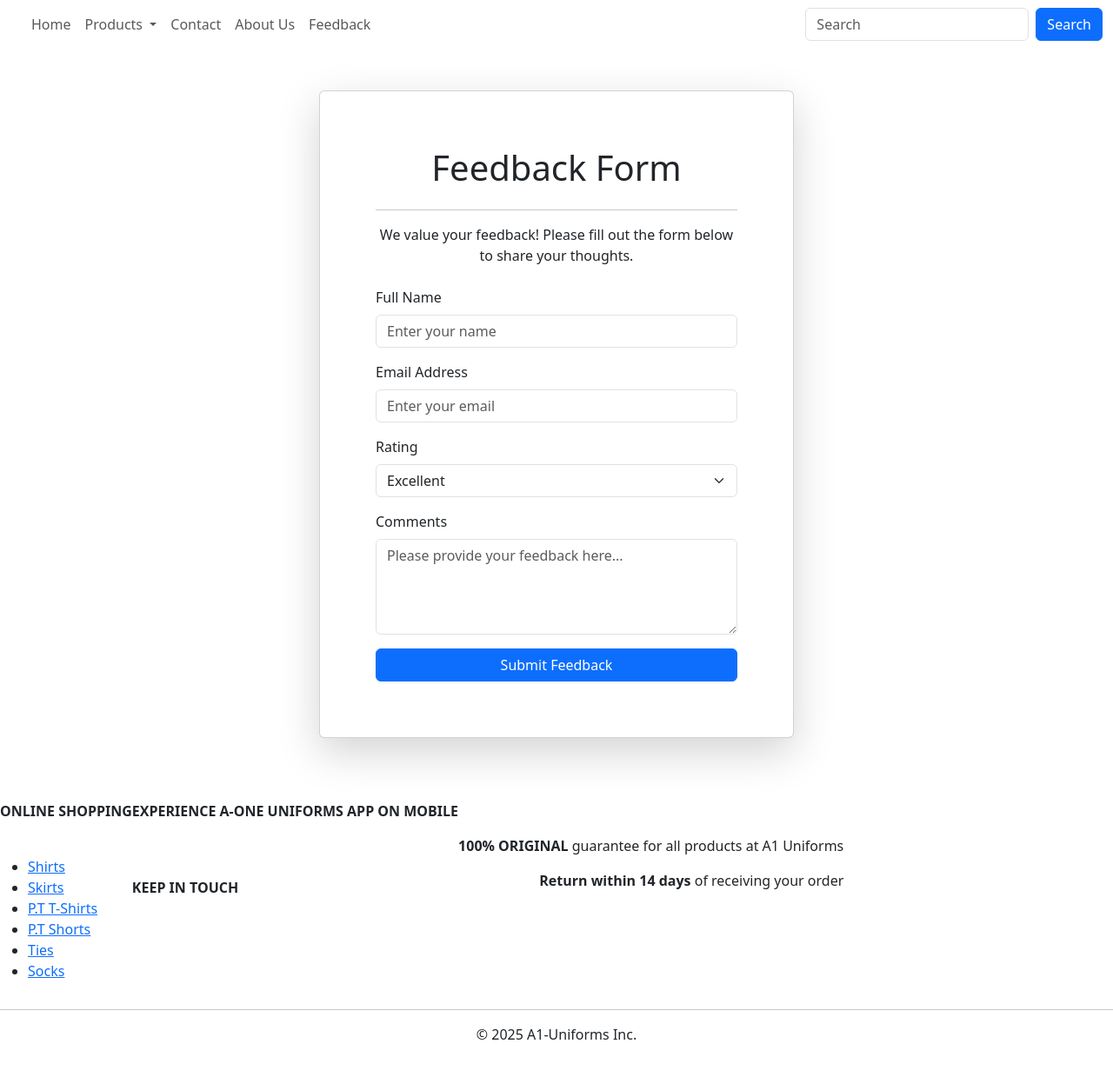
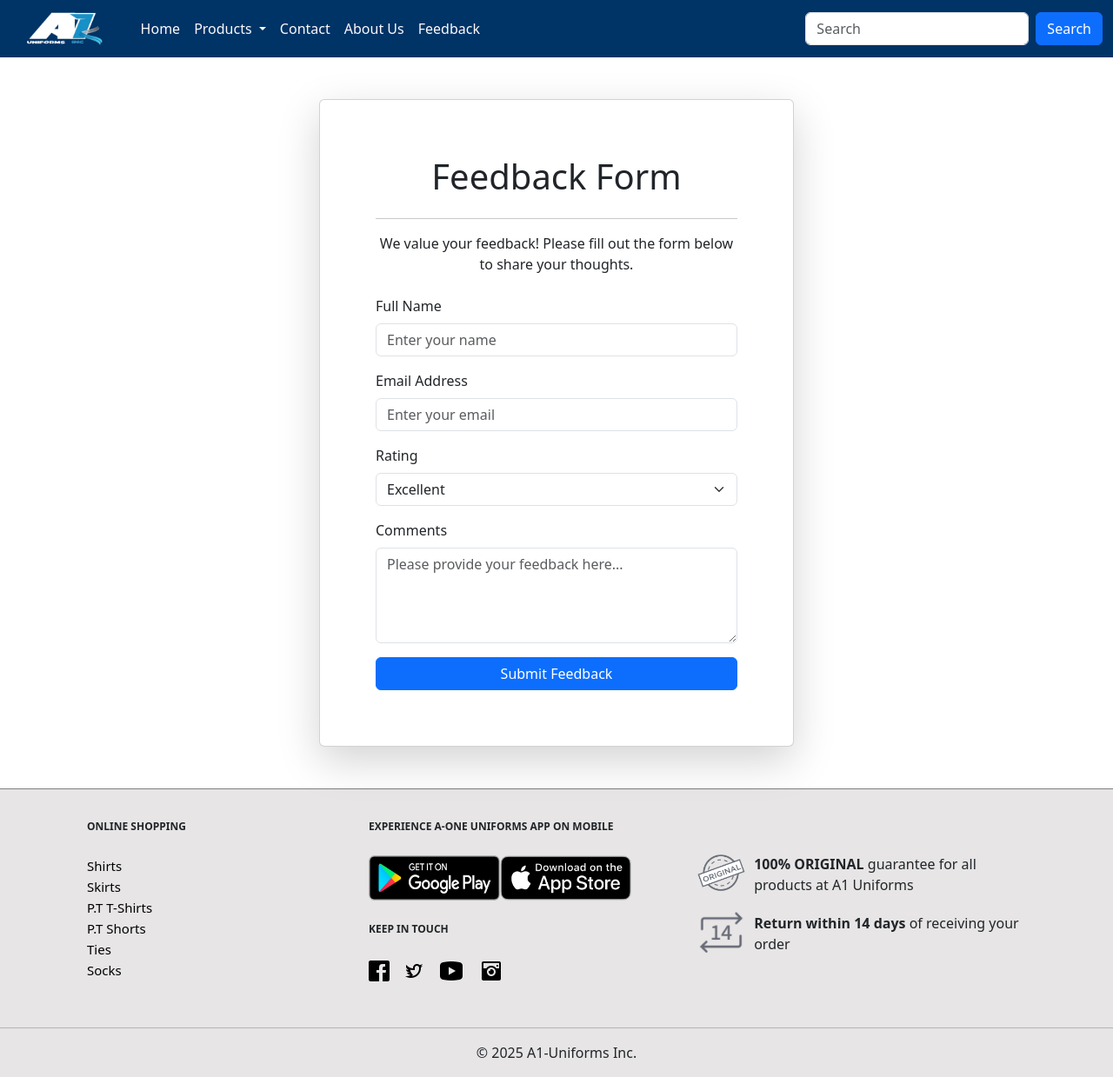
Before and after one commit to HammadKhatri0/A1-Uniform, a plain HTML site: page feedback.html in a window 1280 px wide. Shown: the whole page at 87% size. Before the commit the page ends 1218 px from the top, so only its background shows below. Drawn offline with nearby package versions, Linux system fonts and the light colour scheme; files that its build step writes are made by us from their sources; the site is published under a folder, as on GitHub Pages, so addresses that start at the root find nothing.

Commit message:
Update feedback.html

```diff
--- a/feedback.html
+++ b/feedback.html
@@ -5,47 +5,47 @@
   <meta name="viewport" content="width=device-width, initial-scale=1.0">
   <title>Feedback Form</title>
   <link rel="stylesheet" href="https://cdn.jsdelivr.net/npm/bootstrap@5.3.3/dist/css/bootstrap.min.css">
-  <link rel="stylesheet" href="/style.css">
+  <link rel="stylesheet" href="style.css">
 </head>
 <body>
     <header>
         <!-- Navbar start -->
         <nav class="navbar navbar-expand-lg">
             <div class="container-fluid">
-            <a class="navbar-brand main_logo text-center" href="/index.html"><img src="/images/main logo/1.png" alt=""></a>
+            <a class="navbar-brand main_logo text-center" href="index.html"><img src="images/main logo/1.png" alt=""></a>
             <button class="navbar-toggler" type="button" data-bs-toggle="collapse" data-bs-target="#navbarSupportedContent" aria-controls="navbarSupportedContent" aria-expanded="false" aria-label="Toggle navigation">
                 <span class="navbar-toggler-icon"></span>
             </button>
             <div class="collapse navbar-collapse" id="navbarSupportedContent">
                 <ul class="navbar-nav me-auto mb-2 mb-lg-0">
                 <li class="nav-item">
-                    <a class="nav-link" aria-current="page" href="/index.html">Home</a>
+                    <a class="nav-link" aria-current="page" href="index.html">Home</a>
                 </li>
                 <li class="nav-item dropdown">
                     <a class="nav-link dropdown-toggle" href="#" role="button" data-bs-toggle="dropdown" aria-expanded="false">
                         Products
                     </a>
                     <ul class="dropdown-menu">
-                        <li><a class="dropdown-item" href="/product_shirt.html">Shirts</a></li>
-                        <li><a class="dropdown-item" href="/product_skirt.html">Skirts</a></li>
-                        <li><a class="dropdown-item" href="/product_frock.html">Frocks</a></li>
-                        <li><a class="dropdown-item" href="/product_ptt-shirts.html">P.T T-Shirts</a></li>
-                        <li><a class="dropdown-item" href="/product_ptshorts.html">P.T Shorts</a></li>
-                        <li><a class="dropdown-item" href="/product_pttrackpants.html">P.T Track Pants</a></li>
-                        <li><a class="dropdown-item" href="/product_belts.html">Belts</a></li>
-                        <li><a class="dropdown-item" href="/product_ties.html">Ties</a></li>
-                        <li><a class="dropdown-item" href="/product_logos.html">Logos</a></li>
-                        <li><a class="dropdown-item" href="/product_socks.html">Socks</a></li>
+                        <li><a class="dropdown-item" href="product_shirt.html">Shirts</a></li>
+                        <li><a class="dropdown-item" href="product_skirt.html">Skirts</a></li>
+                        <li><a class="dropdown-item" href="product_frock.html">Frocks</a></li>
+                        <li><a class="dropdown-item" href="product_ptt-shirts.html">P.T T-Shirts</a></li>
+                        <li><a class="dropdown-item" href="product_ptshorts.html">P.T Shorts</a></li>
+                        <li><a class="dropdown-item" href="product_pttrackpants.html">P.T Track Pants</a></li>
+                        <li><a class="dropdown-item" href="product_belts.html">Belts</a></li>
+                        <li><a class="dropdown-item" href="product_ties.html">Ties</a></li>
+                        <li><a class="dropdown-item" href="product_logos.html">Logos</a></li>
+                        <li><a class="dropdown-item" href="product_socks.html">Socks</a></li>
                     </ul>
                 </li>
                 <li class="nav-item">
-                    <a class="nav-link" href="/contact.html">Contact</a>
+                    <a class="nav-link" href="contact.html">Contact</a>
                 </li>
                 <li class="nav-item">
-                  <a class="nav-link" href="/About Us.html">About Us</a>
+                  <a class="nav-link" href="About Us.html">About Us</a>
               </li>
                 <li class="nav-item">
-                  <a class="nav-link" href="/feedback.html">Feedback</a>
+                  <a class="nav-link" href="feedback.html">Feedback</a>
               </li>
                 </ul>
                 <form class="d-flex" role="search">
@@ -111,32 +111,32 @@
             <div class="shoplinks">
                 <p class="heads py-4"><b>ONLINE SHOPPING</b></p>
                 <ul class="footer_links">
-                    <li><a href="/product_shirt.html" class="f_links">Shirts</a></li>
-                    <li><a href="/product_skirt.html" class="f_links">Skirts</a></li>
-                    <li><a href="/product_ptt-shirts.html" class="f_links">P.T T-Shirts</a></li>
-                    <li><a href="/product_ptshorts.html" class="f_links">P.T Shorts</a></li>
-                    <li><a href="/product_ties.html" class="f_links">Ties</a></li>
-                    <li><a href="/product_socks.html" class="f_links">Socks</a></li>
+                    <li><a href="product_shirt.html" class="f_links">Shirts</a></li>
+                    <li><a href="product_skirt.html" class="f_links">Skirts</a></li>
+                    <li><a href="product_ptt-shirts.html" class="f_links">P.T T-Shirts</a></li>
+                    <li><a href="product_ptshorts.html" class="f_links">P.T Shorts</a></li>
+                    <li><a href="product_ties.html" class="f_links">Ties</a></li>
+                    <li><a href="product_socks.html" class="f_links">Socks</a></li>
                 </ul>
             </div>
             <div class="experience">
                 <p class="heads py-4"><b>EXPERIENCE A-ONE UNIFORMS APP ON MOBILE</b></p>
                 <div class="gplay d-flex">
-                    <img src="/images/Footer/Google play.png" alt="">
-                    <img src="/images/Footer/Iphone store.png" alt="">
+                    <img src="images/Footer/Google play.png" alt="">
+                    <img src="images/Footer/Iphone store.png" alt="">
                 </div>
                 <p class="heads social py-4"><b>KEEP IN TOUCH</b></p>
                 <div class="s_icons d-flex align-items-center gap-3">
-                    <img src="/images/Footer/fb.png" alt="">
-                    <img src="/images/Footer/twitter.png" alt="">
-                    <img src="/images/Footer/youtube.png" alt="">
-                    <img src="/images/Footer/insta.png" alt="">
+                    <img src="images/Footer/fb.png" alt="">
+                    <img src="images/Footer/twitter.png" alt="">
+                    <img src="images/Footer/youtube.png" alt="">
+                    <img src="images/Footer/insta.png" alt="">
                 </div>
             </div>
             <div class="guarantee my-5">
                 <div class="section1 d-flex my-3 justify-content-between align-items-center">
                     <div class="f_icon">
-                        <img src="/images/Footer/original.png" alt="">
+                        <img src="images/Footer/original.png" alt="">
                     </div>
                     <div class="guarantee_para">
                         <strong>100% ORIGINAL</strong> guarantee for all products at A1 Uniforms
@@ -144,7 +144,7 @@
                 </div>
                 <div class="section1 d-flex my-3 justify-content-between align-items-center">
                     <div class="f_icon">
-                        <img src="/images/Footer/g2.png" alt="">
+                        <img src="images/Footer/g2.png" alt="">
                     </div>
                     <div class="guarantee_para">
                         <strong>Return within 14 days</strong> of receiving your order
```
